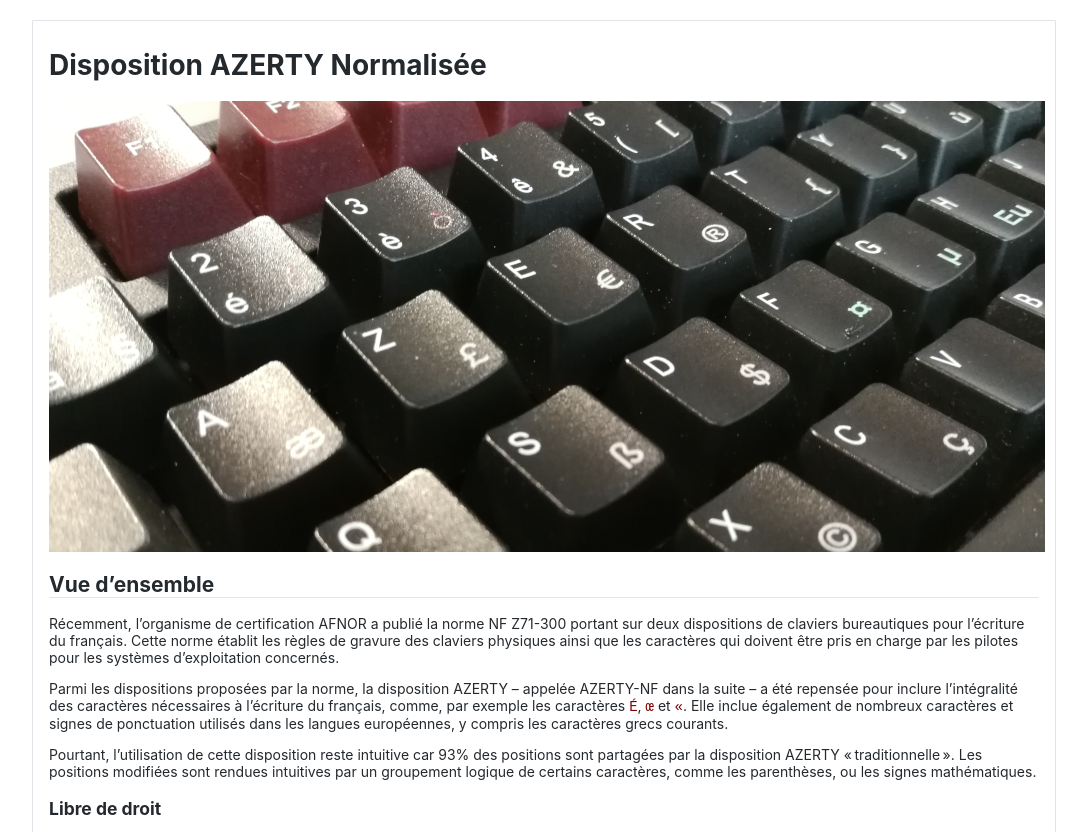
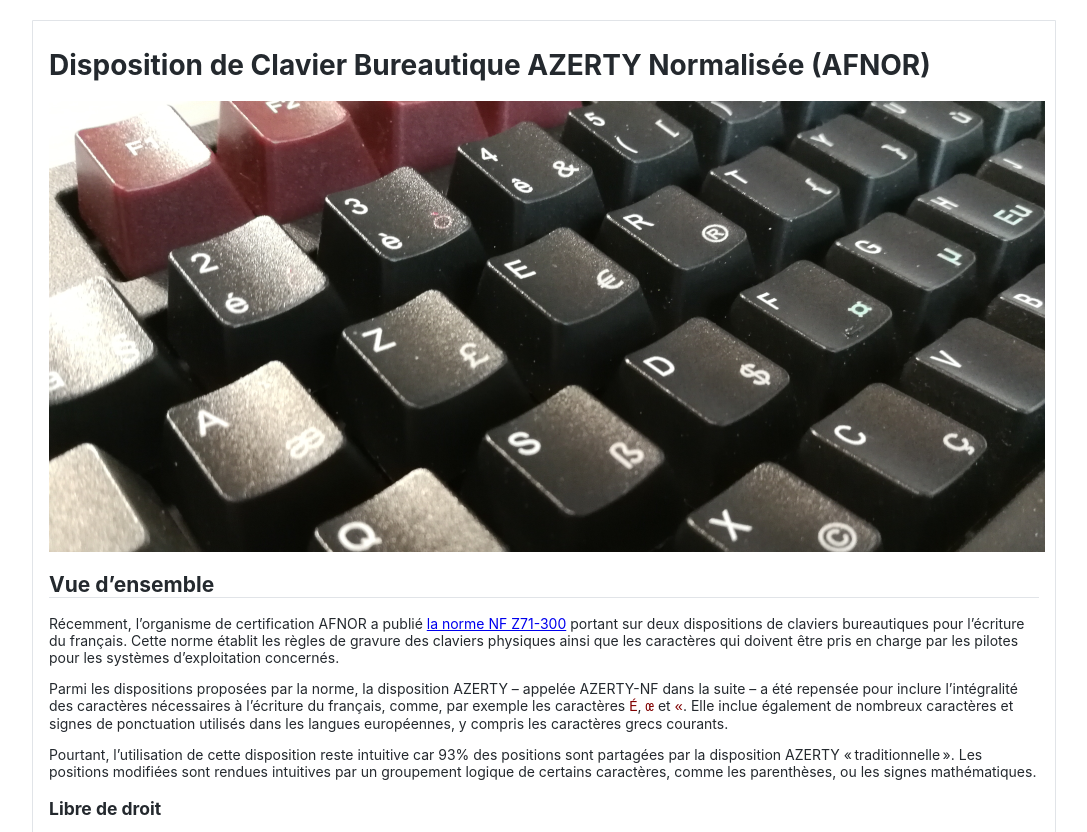
Before and after one commit to springcomp/optimized-azerty-win, a Jekyll site: the page built from index.md, in a window 1280 px wide and 900 px high, cut to the strip 0-832 px from the top of the window. Shown: the whole strip, without its empty margins (96-1183 px from the left). Built offline with Jekyll 4.4.1, drawn with Linux system fonts in a browser that asks for light colours.

Commit message:
Linked to AFNOR website

```diff
--- a/index.md
+++ b/index.md
@@ -1,6 +1,6 @@
 ---
 layout: default
-title: Disposition AZERTY Normalisée
+title: Disposition de Clavier Bureautique AZERTY Normalisée (AFNOR)
 ---
 
 # {{ page.title }}
@@ -10,7 +10,7 @@ title: Disposition AZERTY Normalisée
 
 ## Vue d’ensemble
 
-Récemment, l’organisme de certification AFNOR a publié la norme NF Z71-300 portant sur deux dispositions de claviers bureautiques pour l’écriture du français. Cette norme établit les règles de gravure des claviers physiques ainsi que les caractères qui doivent être pris en charge par les pilotes pour les systèmes d’exploitation concernés.
+Récemment, l’organisme de certification AFNOR a publié [la norme NF Z71-300](https://www.boutique.afnor.org/norme/nf-z71-300/interfaces-utilisateurs-dispositions-de-clavier-bureautique-francais/article/901594/fa188960) portant sur deux dispositions de claviers bureautiques pour l’écriture du français. Cette norme établit les règles de gravure des claviers physiques ainsi que les caractères qui doivent être pris en charge par les pilotes pour les systèmes d’exploitation concernés.
 
 Parmi les dispositions proposées par la norme, la disposition AZERTY – appelée AZERTY-NF dans la suite – a été repensée pour inclure l’intégralité des caractères nécessaires à l’écriture du français, comme, par exemple les caractères `É`, `œ` et `«`. Elle inclue également de nombreux caractères et signes de ponctuation utilisés dans les langues européennes, y compris les caractères grecs courants.
 
```
